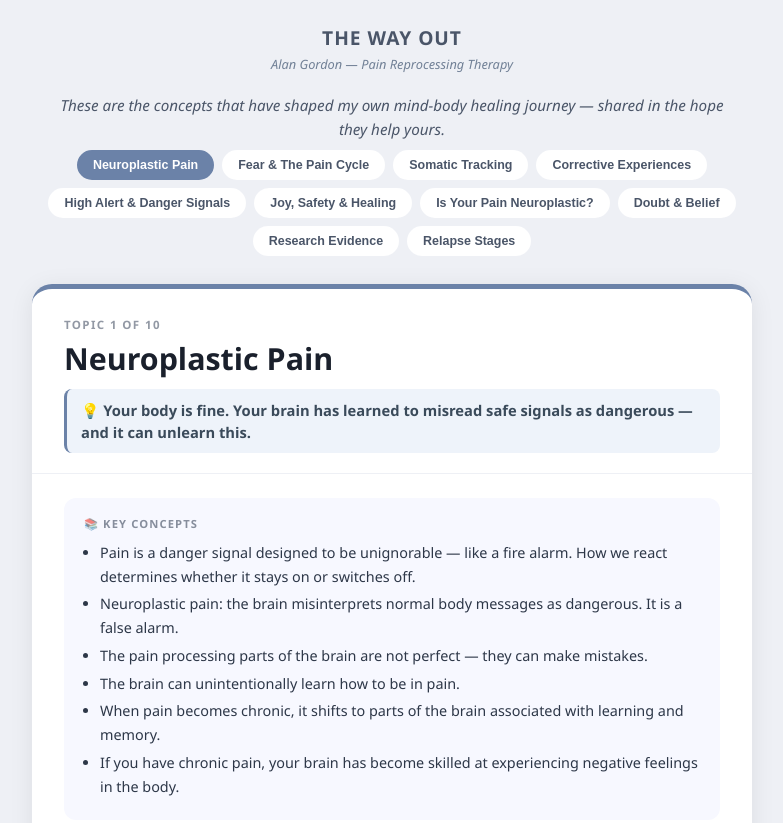
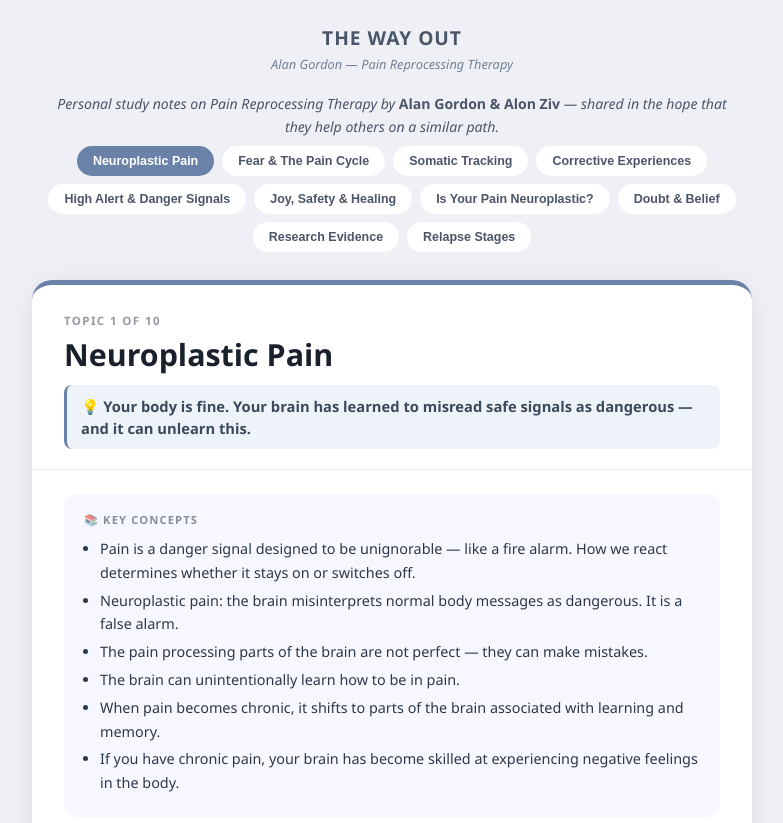
Before and after one commit to nchangizi/TheWayout, a plain HTML site: page index.html in a window 1280 px wide. Shown: the top 823 px of the page, without its empty margins (248-1031 px from the left). Drawn offline with Linux system fonts and the light colour scheme.

Commit message:
Update index.html

```diff
--- a/index.html
+++ b/index.html
@@ -66,7 +66,7 @@
 <body>
 <h1>The Way Out</h1>
 <p class="book-label">Alan Gordon — Pain Reprocessing Therapy</p>
-<p style="font-size:0.95rem;color:#4a5568;text-align:center;max-width:680px;font-style:italic;line-height:1.6;margin-bottom:8px;">These are the concepts that have shaped my own mind-body healing journey — shared in the hope they help yours.</p>
+<p style="font-size:0.88rem;color:#4a5568;text-align:center;max-width:680px;font-style:italic;line-height:1.6;margin-bottom:8px;">Personal study notes on Pain Reprocessing Therapy by <strong style="font-style:normal;">Alan Gordon & Alon Ziv</strong> — shared in the hope that they help others on a similar path.</p>
 <div class="nav" id="nav"></div>
 <div class="card" id="card"></div>
 <script>
```
